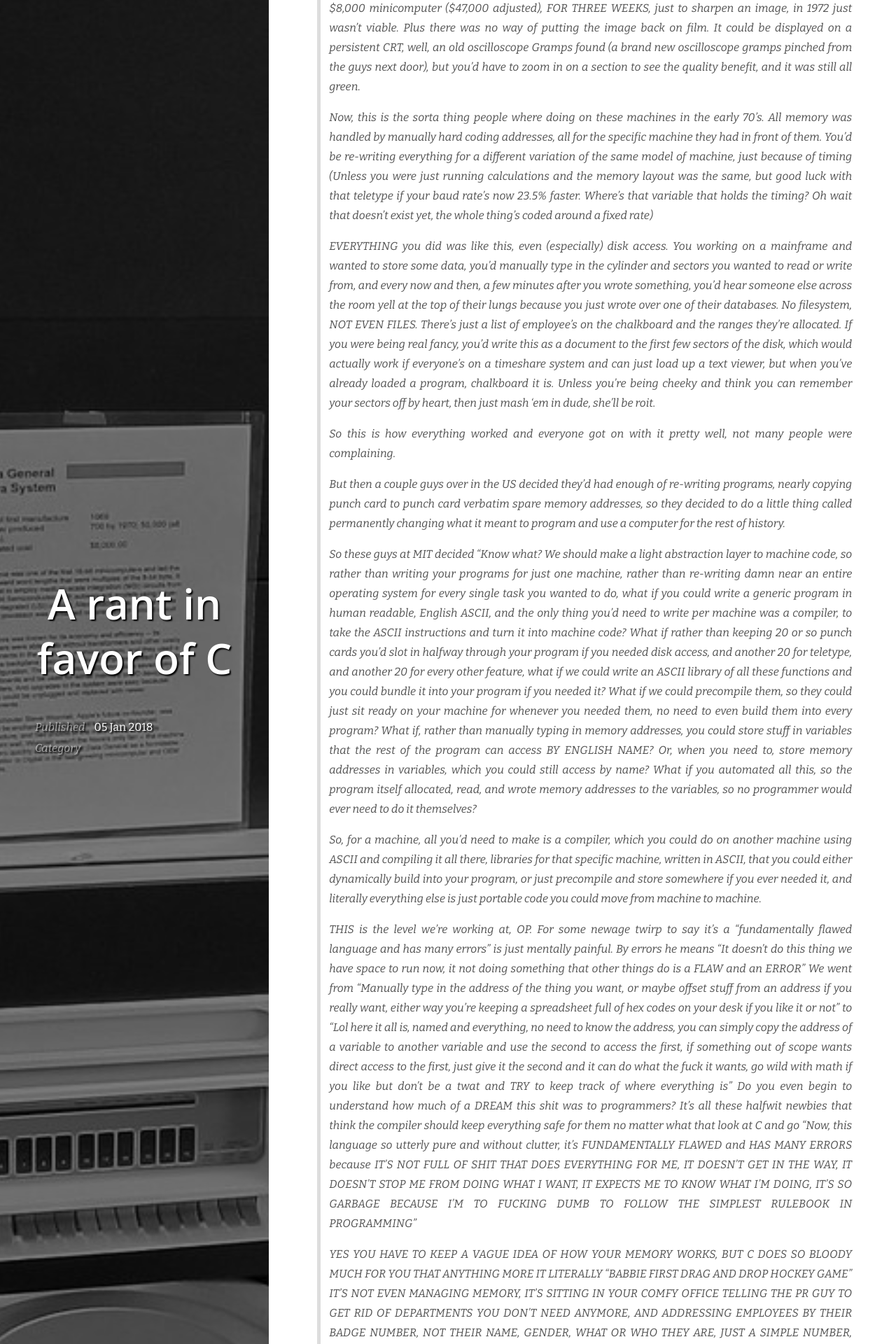
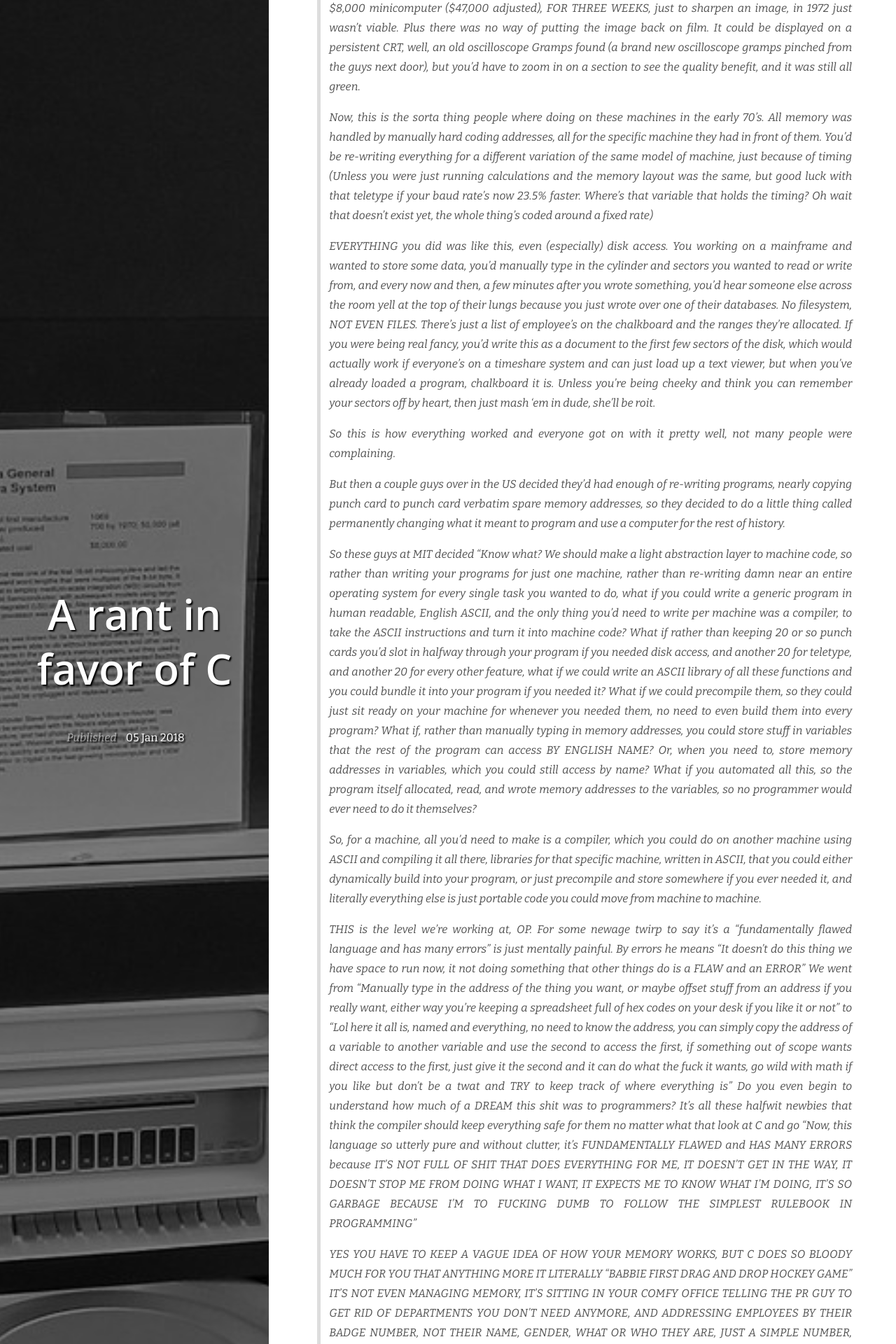
Before and after one commit to igormp/blog, a Jekyll site: the page built from _posts/2018-01-05-g-c-rant.md, in a window 1280 px wide. Shown: the part 1194-3114 px from the top of the page at 70% size. Built offline with Jekyll 4.4.1, drawn with Linux system fonts in a browser that asks for light colours.

Commit message:
removed categories

```diff
--- a/_layouts/post.html
+++ b/_layouts/post.html
@@ -12,12 +12,6 @@ layout: default
             Published
           </span>
           {{ page.date | date_to_string }}
-        </li>
-        <li>
-          <span>
-            Category
-          </span>
-          {{ page.categories }}
         </li>
       </ul>
     </div>
--- a/css/main.css
+++ b/css/main.css
@@ -289,6 +289,7 @@ header .home_button:hover {
 }
 
 header ul.meta {
+  text-align:    center;
   margin-top:    45px;
   margin-bottom: 10px;
 }
```
